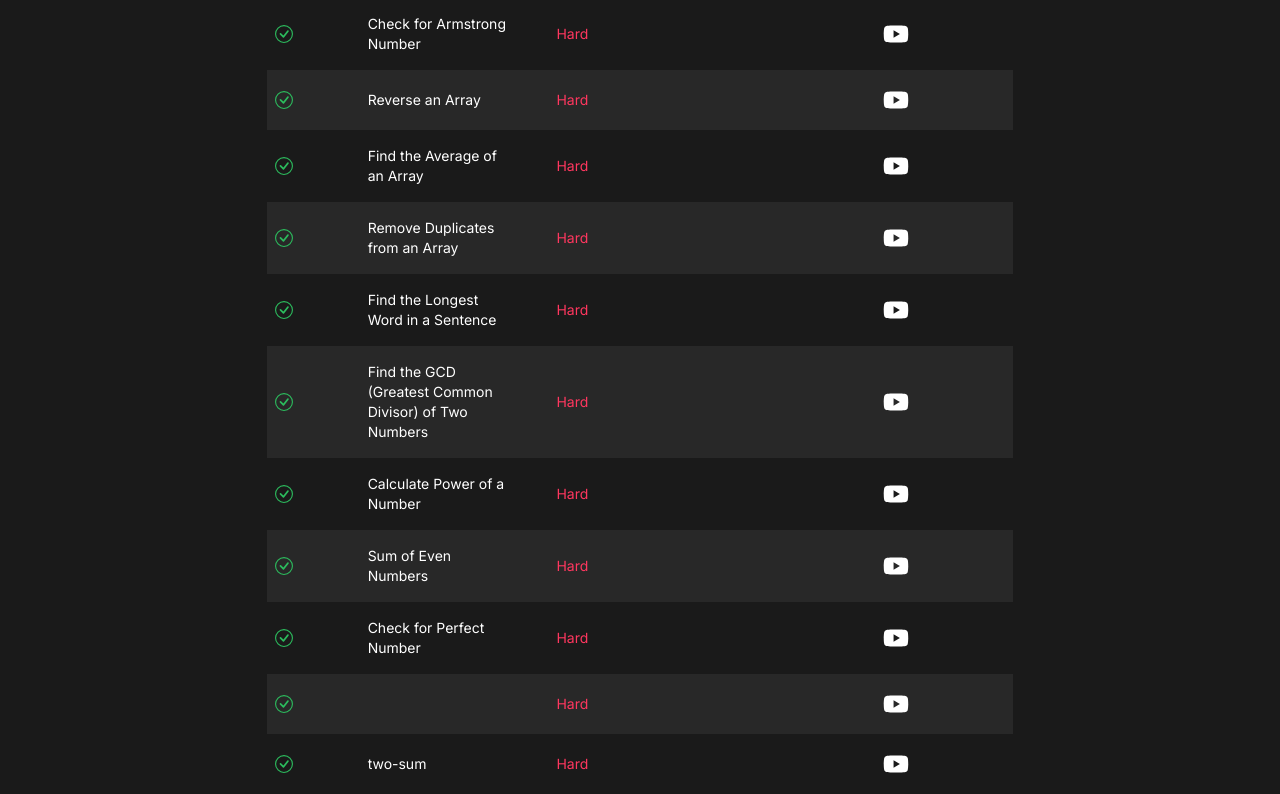
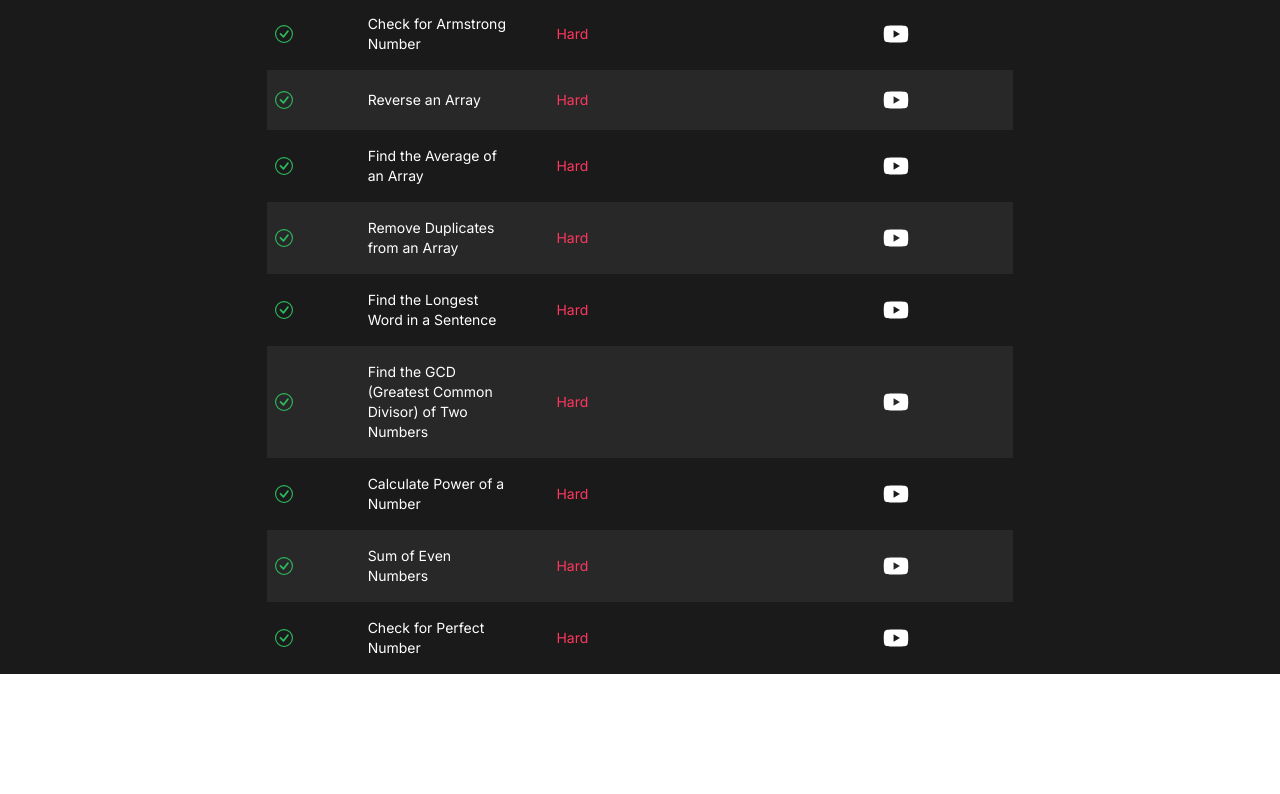
Before and after one commit to CampInLabsFoundation/codecamplabs, a Next.js app: page / in a window 1280 px wide. Shown: the part 1371-2165 px from the top of the page. After the commit the page ends 2045 px from the top, so only its background shows below. Built offline with nearby package versions, Linux system fonts and the light colour scheme; no server answers.

Commit message:
Small changes before deployment

```diff
--- a/src/app/components/Workspace/Playground/EditorFooter.tsx
+++ b/src/app/components/Workspace/Playground/EditorFooter.tsx
@@ -10,20 +10,24 @@
 		<div className='flex bg-dark-layer-1 absolute bottom-0 z-10 w-full'>
 			<div className='mx-5 my-[10px] flex justify-between w-full'>
 				<div className='mr-2 flex flex-1 flex-nowrap items-center space-x-4'>
+					{/*
 					<button className='px-3 py-1.5 font-medium items-center transition-all inline-flex bg-dark-fill-3 text-sm hover:bg-dark-fill-2 text-dark-label-2 rounded-lg pl-3 pr-2'>
 						Console
 						<div className='ml-1 transform transition flex items-center'>
 							<BsChevronUp className='fill-gray-6 mx-1 fill-dark-gray-6' />
 						</div>
 					</button>
+					*/}
 				</div>
 				<div className='ml-auto flex items-center space-x-4'>
+					{/*
 					<button
 						className='px-3 py-1.5 text-sm font-medium items-center whitespace-nowrap transition-all focus:outline-none inline-flex bg-dark-fill-3  hover:bg-dark-fill-2 text-dark-label-2 rounded-lg'
 						onClick={handleSubmit}
 					>
 						Run
 					</button>
+					*/}
 					<button
 						className='px-3 py-1.5 font-medium items-center transition-all focus:outline-none inline-flex text-sm text-white bg-dark-green-s hover:bg-green-3 rounded-lg'
 						onClick={handleSubmit}
--- a/src/app/components/Workspace/Playground/PreferenceNav/PreferenceNav.tsx
+++ b/src/app/components/Workspace/Playground/PreferenceNav/PreferenceNav.tsx
@@ -17,12 +17,13 @@
 					</div>
 				</button>
 			</div>
-
+			{/*
 			<div className='flex items-center m-2'>
 				<button
 					className='preferenceBtn group'
 
 				>
+
 					<div className='h-4 w-4 text-dark-gray-6 font-bold text-lg'>
 						<AiOutlineSetting />
 					</div>
@@ -36,7 +37,7 @@
 					<div className='preferenceBtn-tooltip'>Full Screen</div>
 				</button>
 			</div>
-
+			*/}
 		</div>
 	);
 };
--- a/src/app/components/Workspace/ProblemDescription/ProblemDescription.tsx
+++ b/src/app/components/Workspace/ProblemDescription/ProblemDescription.tsx
@@ -30,6 +30,7 @@
 							>
 								Easy
 							</div>
+							{/*
 							<div className='rounded p-[3px] ml-4 text-lg transition-colors duration-200 text-green-s text-dark-green-s'>
 								<BsCheck2Circle />
 							</div>
@@ -44,6 +45,7 @@
 							<div className='cursor-pointer hover:bg-dark-fill-3  rounded p-[3px]  ml-4 text-xl transition-colors duration-200 text-green-s text-dark-gray-6 '>
 								<TiStarOutline />
 							</div>
+							*/}
 						</div>
 
 						{/* Problem Statement(paragraphs) */}
--- a/src/app/mockProblems/problems.ts
+++ b/src/app/mockProblems/problems.ts
@@ -209,20 +209,5 @@
 		order: 25,
 		videoId: "xvFZjo5PgG0",
 	},
-	{
-		id: "14",
-		title: "",
-		difficulty: "Hard",
-		category: "",
-		order: 14,
-		videoId: "xvFZjo5PgG0",
-	},
-	{
-		id: "two-sum",
-		title: "two-sum",
-		difficulty: "Hard",
-		category: "",
-		order: 100,
-		videoId: "xvFZjo5PgG0",
-	},
+
 ];
--- a/src/app/page.tsx
+++ b/src/app/page.tsx
@@ -1,10 +1,42 @@
-
+'use client'
 import Image from 'next/image'
 import Topbar from './components/Topbar/topbar'
 import ProblemsTable from './components/ProblemsTable/ProblemsTable'
+import React, { useState } from 'react'
+import { firestore } from './firebase/firebase'
+import { doc, setDoc } from 'firebase/firestore'
 
 
 export default function Home() {
+	const [inputs, setInputs] = useState({
+		id: '',
+		title: '',
+		difficulty: '',
+		category: '',
+		videoId: '',
+		order: 0,
+		likes: 0,
+		dislikes: 0,
+	})
+
+	/*
+	const handleInputChange = (e: React.ChangeEvent<HTMLInputElement>) => {
+		setInputs({
+			...inputs,
+			[e.target.name]: e.target.value
+		})
+	};
+	const handleSubmit = async (e: React.FormEvent<HTMLFormElement>) => {
+		e.preventDefault(); // prevent page refresh
+		const newProblem = {
+			...inputs,
+			order: Number(inputs.order)
+		};
+		await setDoc(doc(firestore, "problems", inputs.id), newProblem);
+
+	}
+	*/
+
   return (
     <main className='bg-dark-layer-2 min-h-screen'>
       <Topbar />
@@ -41,6 +73,17 @@
           </table>
 
 
+		{/*
+		<form className= "p-6 flex flex-col max-w-sm gap-3" onSubmit={handleSubmit}>
+			<input type='text' onChange={handleInputChange} placeholder='problem id' name='id' />
+			<input type='text' onChange={handleInputChange} placeholder='title' name='title' />
+			<input type='text' onChange={handleInputChange} placeholder='difficulty' name='difficulty' />
+			<input type='text' onChange={handleInputChange} placeholder='order' name='order' />
+			<input type='text' onChange={handleInputChange} placeholder='category?' name='category' />
+			<input type='text' onChange={handleInputChange} placeholder='videoId?' name='videoId' />
+			<button>Save to db</button>
+		</form>
+  		*/}
     </main>
   )
 }
```
